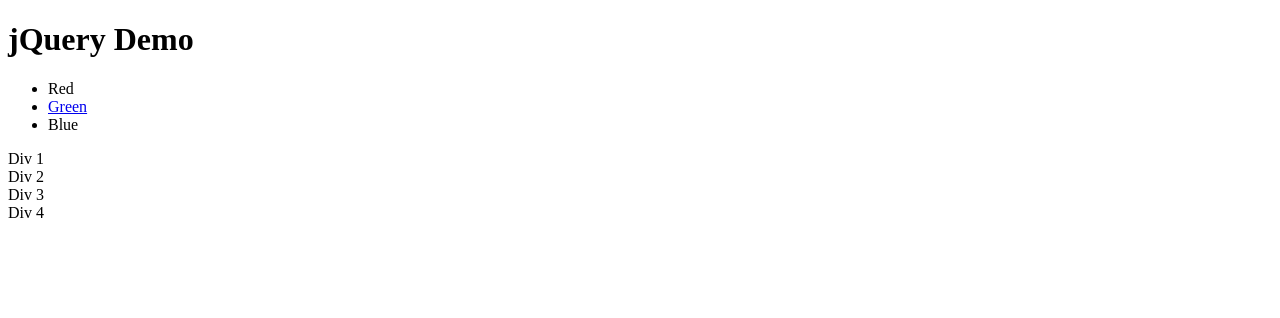
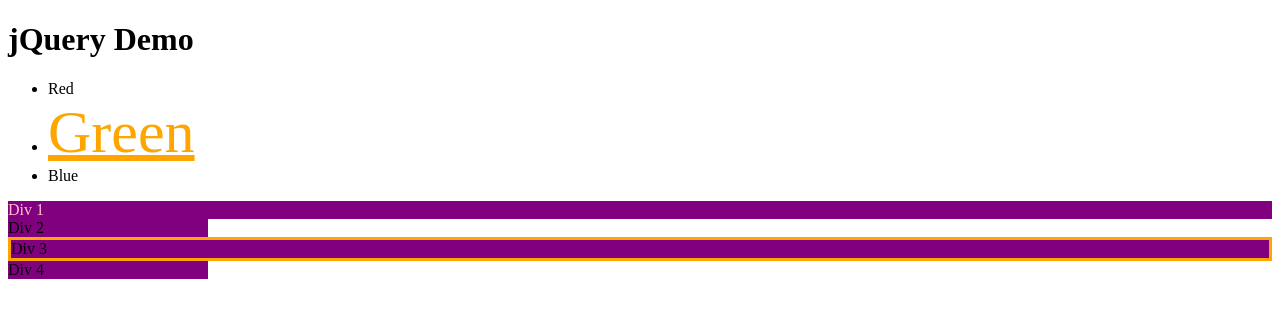
Before and after one commit to elijahchen/jQuery_Demo, a plain HTML site: page index.html in a window 1280 px wide. Drawn offline with Linux system fonts and the light colour scheme.

```diff
--- a/index.html
+++ b/index.html
@@ -8,25 +8,29 @@
 <body>
 
 <h1>jQuery Demo</h1>
-<!--var styles = {-->
-<!--color: "red",-->
-<!--background: "pink",-->
-<!--border: "2px solid purple"-->
-<!--}-->
-<!--$("h1").css(styles);-->
-<!--Whereas it would've required 3+ separate lines of code to achieve the same results-->
+<script>
+    ("h1").css({
+        color: "red",
+        background: "pink",
+        border: "2px solid purple"
+    });
+</script>
+
 
 <ul>
     <li>Red</li>
     <li><a href="#">Green</a></li>
-    <!--$("li a").css({-->
-        <!--fontSize: "60px",-->
-        <!--color: "orange"-->
-    <!--});-->
+    <script>
+        $("li a").css({
+            fontSize: "60px",
+            color: "orange"
+        });
+    </script>
 
     <li id="sky">Blue</li>
-    <!--$("#sky")-->
-    <!--This allows quick selection-->
+    <script>
+        $("#sky")
+    </script>
 </ul>
 
 
@@ -35,5 +39,12 @@
 <div id="third">Div 3</div>
 <div class="highlight">Div 4</div>
 
+<script>
+    $("div").css("background","purple");
+    $(".highlight").css("width","200px");
+    $("#third").css("border","3px solid orange");
+    $("div:first").css("color","pink");
+</script>
+
 </body>
 </html>
```
